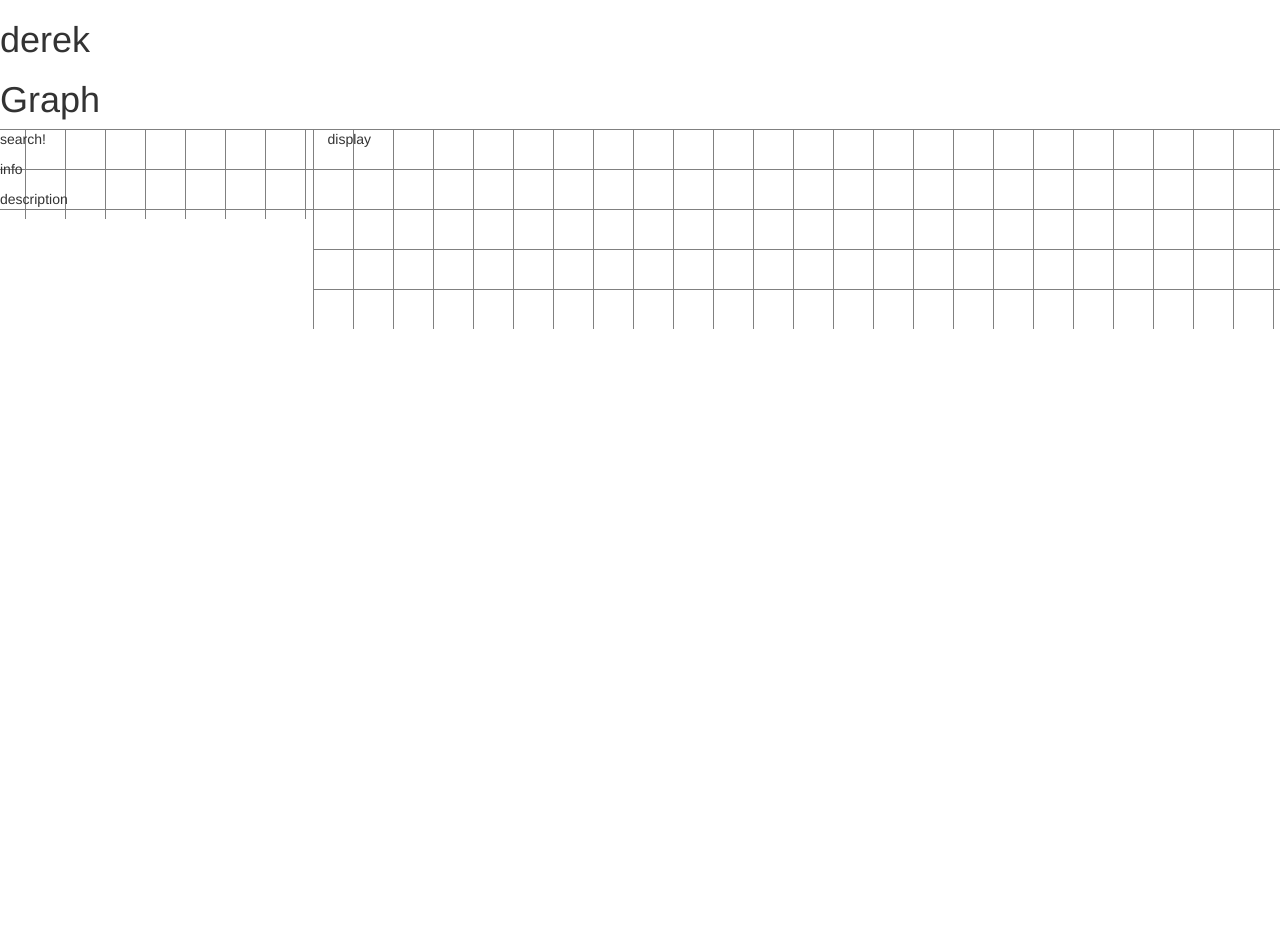
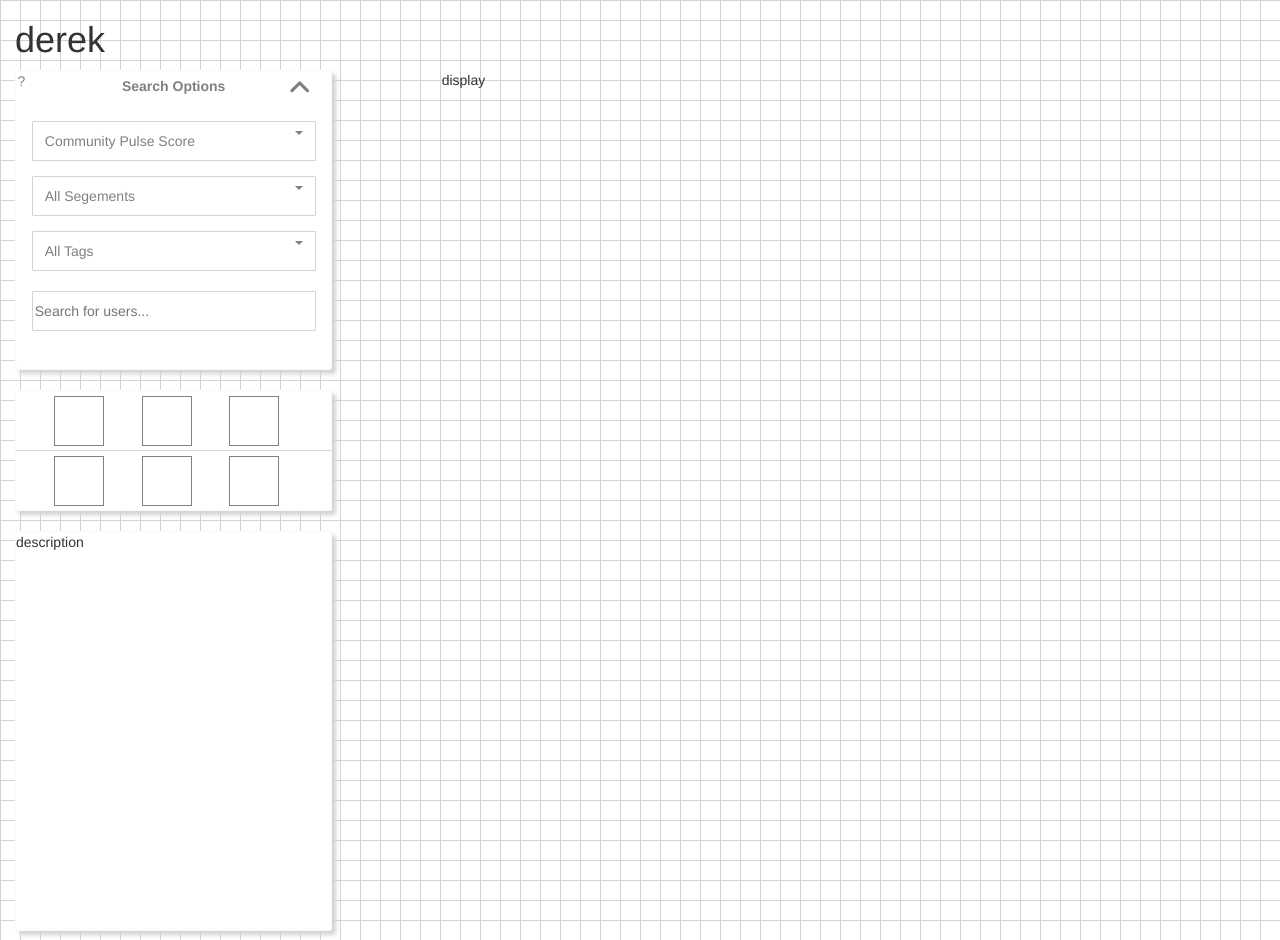
Before and after one commit to d-robertson/crowdHubPractice, a plain HTML site: page index.html in a window 1280 px wide. Shown: the top 940 px of the page. Before the commit the page ends 800 px from the top, so only its background shows below. Drawn offline with nearby package versions, Linux system fonts and the light colour scheme.

Commit message:
styled up search and info

```diff
--- a/components/description/description.html
+++ b/components/description/description.html
@@ -1 +1,3 @@
-<p>{{description.name}}</p>
+<div class="descriptionForm">
+  <p>{{description.name}}</p>
+</div>
--- a/components/graph/graph.html
+++ b/components/graph/graph.html
@@ -1,11 +1,10 @@
-<h1>{{graph.name}}</h1>
 <div class="row">
-  <div class="sidebar col-xs-3">
+  <div class="sidebar col-xs-4">
     <search></search>
     <info></info>
     <description></description>
   </div>
-  <div class="graph col-xs-9">
+  <div class="graph col-xs-8">
     <display></display>
   </div>
 </div>
--- a/components/info/info.html
+++ b/components/info/info.html
@@ -1 +1,12 @@
-<p>{{info.name}}</p>
+<div class="infoForm">
+  <div class="topRow">
+    <div class="col-xs-4 box"></div>
+    <div class="col-xs-4 box"></div>
+    <div class="col-xs-4 box"></div>
+  </div>
+  <div class="bottomRow">
+    <div class="col-xs-4 box"></div>
+    <div class="col-xs-4 box"></div>
+    <div class="col-xs-4 box"></div>
+  </div>
+</div>
--- a/components/search/search.html
+++ b/components/search/search.html
@@ -1 +1,37 @@
-<p>{{search.name}}</p>
+<div class="searchForm">
+  <div class="row">
+    <div class="col-xs-2"><p class="questionMark">?</p></div>
+    <div class="searchTitle col-xs-8"><p>{{search.name}}</p></div>
+    <div class="angleUp col-xs-2"><i class="fa fa-angle-up" aria-hidden="true"></i></div>
+  </div>
+
+  <div class="dropdown">
+    <button class="btn dropdown-toggle" type="button" data-toggle="dropdown">Community Pulse Score
+    <span class="caret"></span></button>
+    <ul class="dropdown-menu">
+      <li><a href="#">Thing 1</a></li>
+      <li><a href="#">Thing 2</a></li>
+      <li><a href="#">Thing 3</a></li>
+    </ul>
+  </div>
+  <div class="dropdown">
+    <button class="btn dropdown-toggle" type="button" data-toggle="dropdown">All Segements
+    <span class="caret"></span></button>
+    <ul class="dropdown-menu">
+      <li><a href="#">HTML</a></li>
+      <li><a href="#">CSS</a></li>
+      <li><a href="#">JavaScript</a></li>
+    </ul>
+  </div>
+  <div class="dropdown">
+    <button class="btn dropdown-toggle" type="button" data-toggle="dropdown">All Tags
+    <span class="caret"></span></button>
+    <ul class="dropdown-menu">
+      <li><a href="#">HTML</a></li>
+      <li><a href="#">CSS</a></li>
+      <li><a href="#">JavaScript</a></li>
+    </ul>
+  </div>
+  <input class="searchInput" type="search" placeholder="Search for users...">
+
+</div>
--- a/components/search/search.js
+++ b/components/search/search.js
@@ -8,6 +8,6 @@
 
   function searchCtrl(){
     var search = this;
-    search.name = 'search!';
+    search.name = 'Search Options';
   }
 })()
--- a/index.html
+++ b/index.html
@@ -14,6 +14,8 @@
     <script src="//code.jquery.com/jquery.js"></script>
     <!-- Bootstrap JavaScript -->
     <script src="https://maxcdn.bootstrapcdn.com/bootstrap/3.3.6/js/bootstrap.min.js" integrity="sha384-0mSbJDEHialfmuBBQP6A4Qrprq5OVfW37PRR3j5ELqxss1yVqOtnepnHVP9aJ7xS" crossorigin="anonymous"></script>
+    <!-- font awesome -->
+    <script src="https://use.fontawesome.com/fe2e71afca.js"></script>
     <!-- angular cdn -->
     <script src="https://ajax.googleapis.com/ajax/libs/angularjs/1.5.7/angular.min.js"></script>
     <script src="main.js"></script>
@@ -24,6 +26,8 @@
     <script src="components/display/display.js"></script>
   </head>
   <body ng-app="graphApp">
-    <main></main>
+    <div class="container-fluid">
+        <main></main>
+    </div>
   </body>
 </html>
--- a/styles.css
+++ b/styles.css
@@ -1,15 +1,116 @@
+body {
+  /*background-color: #f9f9f9*/
+  background-size: 20px 20px;
+  background-image: linear-gradient(to right, lightgrey 1px, transparent 1px), linear-gradient(to bottom, lightgrey 1px, transparent 1px);
+}
+
 .sidebar {
   /*border: solid black 1px;*/
-
-  background-size: 40px 40px;
-  background-image: linear-gradient(to right, grey 1px, transparent 1px), linear-gradient(to bottom, grey 1px, transparent 1px);
 }
 
 .graph {
   /*border: solid black 1px;*/
+}
 
-  height: 200px;
+.searchForm {
+  border: solid #f9f9f9 1px;
+  height: 300px;
+  width: 80%;
+  background-color: #ffffff;
+  margin-bottom: 20px;
+  border-radius: 1%;
+  box-shadow: 4px 4px 4px lightgrey;
+}
 
-  background-size: 40px 40px;
-  background-image: linear-gradient(to right, grey 1px, transparent 1px), linear-gradient(to bottom, grey 1px, transparent 1px);
+.questionMark {
+  margin-left: 5%;
+  color: grey;
+  position: relative;
 }
+
+
+
+.searchTitle {
+  text-align: center;
+  color: grey;
+  font-weight: bold;
+  margin-top: 5px;
+
+}
+
+.angleUp {
+  color: grey;
+  float: right;
+  margin-right: 5%;
+  font-size: 25px;
+  padding-right: 0px;
+  padding-left: 0px;
+  margin-right: 0px;
+  margin-left: 0px;
+}
+
+.searchInput {
+  background-color: transparent;
+  border-radius: 1%;
+  border: solid lightgrey 1px;
+  width: 90%;
+  margin-left: 5%;
+  margin-top: 20px;
+  height: 40px;
+}
+
+.infoForm {
+  border: solid #f9f9f9 1px;
+  height: 121px;
+  width: 80%;
+  background-color: #ffffff;
+  margin-bottom: 20px;
+  border-radius: 1%;
+  box-shadow: 4px 4px 4px lightgrey;
+}
+
+.descriptionForm {
+  border: solid #f9f9f9 1px;
+  height: 400px;
+  width: 80%;
+  background-color: #ffffff;
+  margin-bottom: 20px;
+  border-radius: 1%;
+  box-shadow: 4px 4px 4px lightgrey;
+}
+
+.dropdown-toggle {
+  color: grey;
+  border-radius: 1%;
+  background-color: #ffffff;
+  border: solid lightgrey 1px;
+  width: 90%;
+  margin-left: 5%;
+  margin-top: 15px;
+  height: 40px;
+  text-align: left;
+}
+
+.caret {
+  float: right;
+}
+
+.topRow {
+  height: 60px;
+  width: 100%;
+  border-bottom: solid lightgrey 1px;
+}
+
+.bottomRow {
+  width: 100%;
+  height: 60px;
+}
+
+.box {
+  border: solid grey 1px;
+  height: 50px;
+  width: 50px;
+  margin-top: 5px;
+  text-align: center;
+  margin-left: 12%;
+}
```
